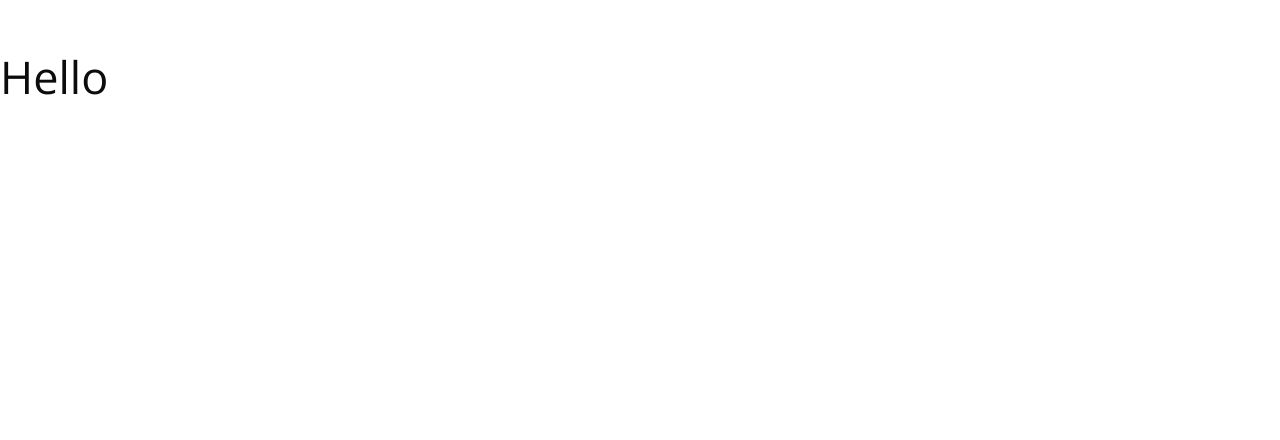
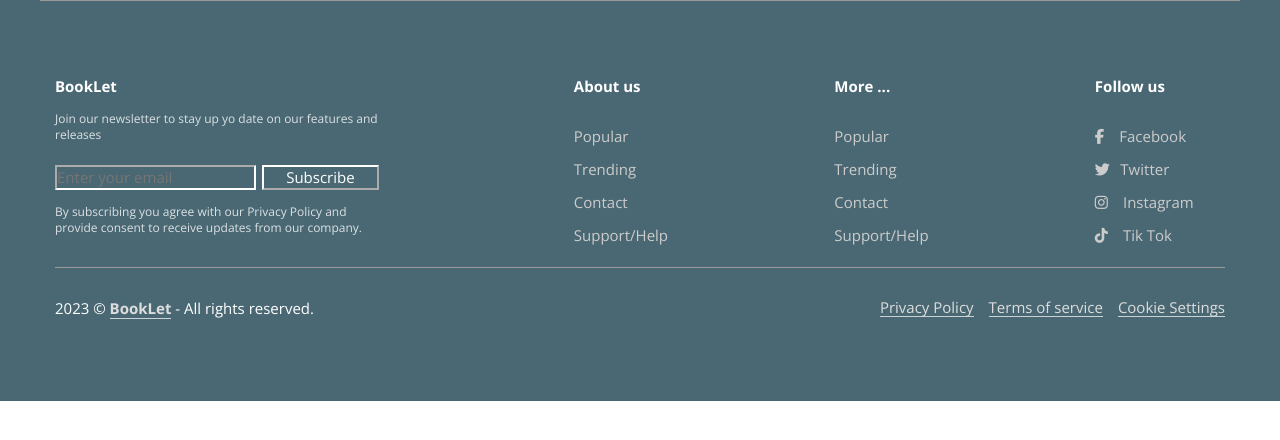
Before and after one commit to Djani-Antova/BookLet-october-2023, a React (Vite) app in the folder client/: page / in a window 1280 px wide. Shown: the top 440 px of the page. Built offline with nearby package versions, Linux system fonts and the light colour scheme.

Commit message:
Update App.jsx

```diff
--- a/client/src/App.jsx
+++ b/client/src/App.jsx
@@ -1,8 +1,10 @@
+import Footer from './components/footer/Footer'
+
 function App() {
 
   return (
     <>
-      <h1>Hello</h1>
+      <Footer />
     </>
   )
 }
```
